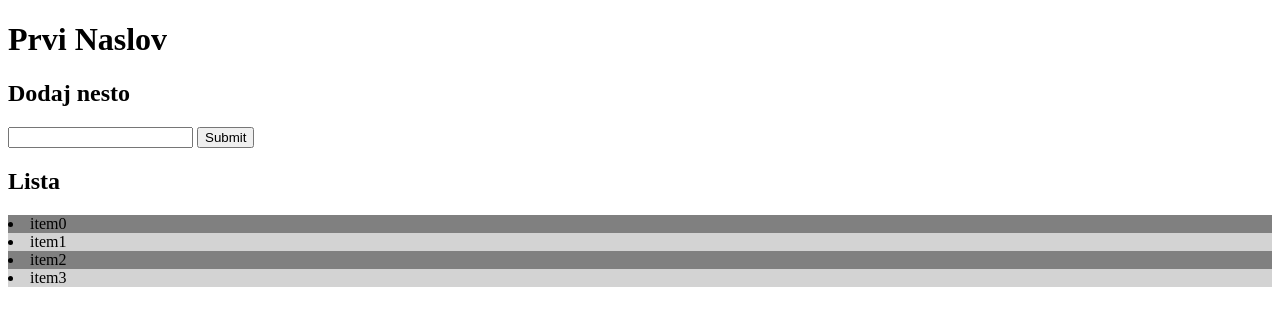
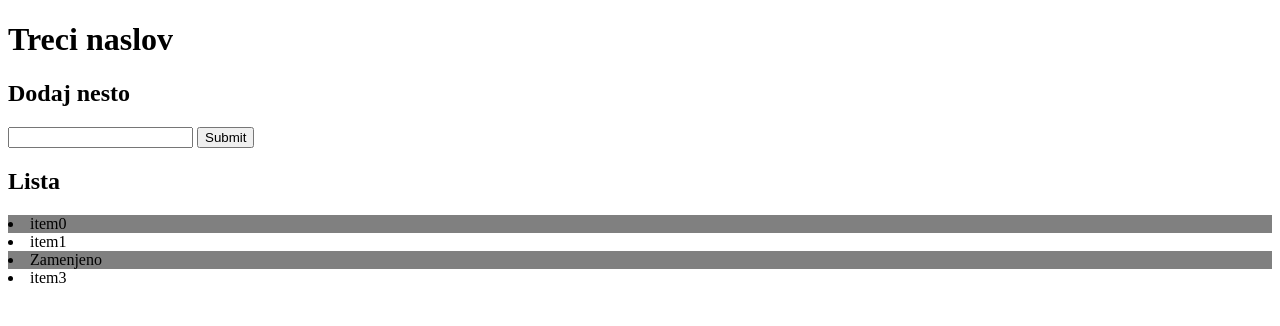
Before and after one commit to Van7a/dom, a plain HTML site: page index.html in a window 1280 px wide. Drawn offline with Linux system fonts and the light colour scheme.

Commit message:
dodao osnove

```diff
--- a/app.js
+++ /dev/null
@@ -1,20 +0,0 @@
-//console.dir(document)
-//console.log(document.domain)
-//console.log(document.title)
-//document.title="moj prvi sajt"
-//console.dir(document.head)
-//console.dir(document.all)
-//console.log(document.all[8])
-//document.all[8].textContent="Drugi naslov"
-
-console.log(document.forms);
-console.log(document.forms[0]);
-console.log(document.getElementsByClassName("list-item"));
-let items=document.getElementsByClassName("list-item");
-//items[3].textContent="promenio sam listu";
-//items[2].style.backgroundColor="blue";
-
-for(let i = 0; i<items.length; i++){
-    if(i%2==0) items[i].style.backgroundColor="grey";
-    else items[i].style.backgroundColor="lightgrey"
-}
--- a/index.html
+++ b/index.html
@@ -26,6 +26,6 @@
             <li class="list-item">item3</li>
         </u1>
     </div>
-    <script src="app.js"></script>
+    <script src="script.js"></script>
 </body>
 </html>
--- /dev/null
+++ b/script.js
@@ -0,0 +1,24 @@
+console.log(document.title)
+document.title="Novi sajt"
+console.log(document.all)
+console.dir(document.all[8])
+document.alltextContent="Nesto drugo"
+console.log(document.getElementById("main-title"));
+document.getElementById("main-title").texContent="Drugi naslov"
+
+
+let mainTitle=document.getElementById("main-title");
+mainTitle.textContent="Treci naslov"
+
+console.log(document.getElementsByClassName("list-item"))
+let items=document.getElementsByClassName("list-item");
+
+
+items[2].textContent="Zamenjeno"
+items[2].style.backgroundColor="red"
+
+for(let i=0;  i<items.length ; i++ ){
+    if  (i %2==0){
+        items[i].style.backgroundColor="grey"
+    }
+}
```
